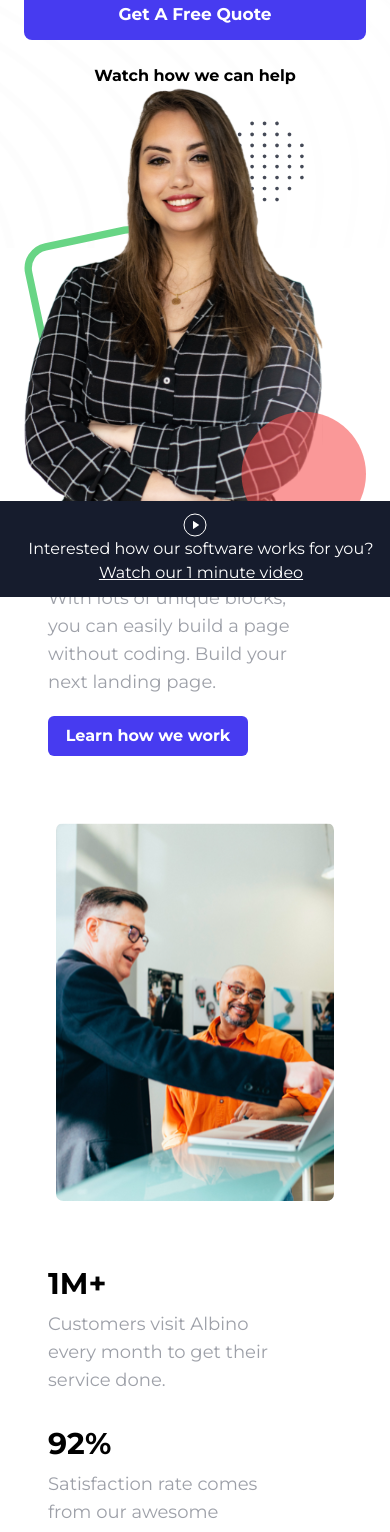
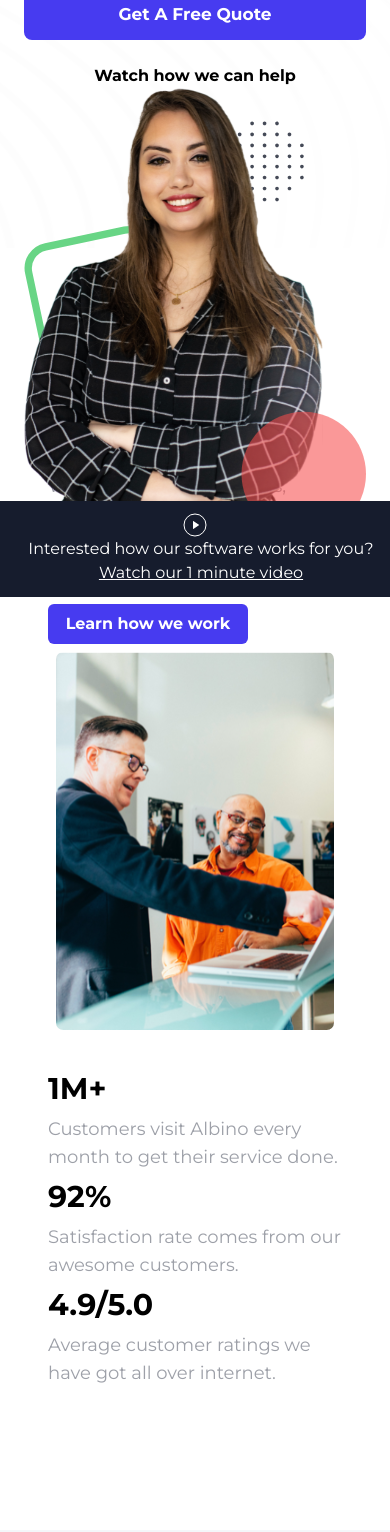
Before and after one commit to nduking/ReactKara, a React (Vite) app: page / in a window 390 px wide. Shown: the part 436-1968 px from the top of the page. Built offline with nearby package versions, Linux system fonts and the light colour scheme.

Commit message:
responsive 1

```diff
--- a/src/components/CTA.jsx
+++ b/src/components/CTA.jsx
@@ -2,18 +2,18 @@ import React from "react";
 
 const CTA = () => {
   return (
-    <section className="relative h-[580px] bg-[url('/BG.svg')] bg-cover bg-center flex items-center justify-center">
+    <section className="relative lg:h-[580px] bg-[url('/BG.svg')] bg-cover bg-center flex items-center justify-center">
       <div className="absolute inset-0 bg-black/30"></div>
-      <div className="flex flex-col items-center justify-center ">
+      <div className="flex flex-col items-center justify-center py-3">
         <img
           src="PlayButton.svg"
           className="flex items-center justify-center w-20 h-20"
           alt=""
         />
-        <h2 className="flex mt-2 text-5xl font-bold text-white">
+        <h2 className="flex mt-2 text-5xl font-bold text-center text-white">
           How do we help you to grow?
         </h2>
-        <p className="text-[19px] leading-8 font-[400] text-white w-[70%] text-center mt-3">
+        <p className="text-[19px] leading-8 font-[400] text-white lg:w-[70%] text-center mt-3">
           With lots of unique blocks, you can easily build a page without
           coding. Build your next landing page.
         </p>
--- a/src/components/Footer.jsx
+++ b/src/components/Footer.jsx
@@ -9,9 +9,9 @@ import { FaLinkedin } from "react-icons/fa";
 
 const Footer = () => {
   return (
-    <section className="grid grid-cols-1 lg:grid-cols-5  bg-brainyWaveBlack lg:w-[1400px] lg:h-[350px] py-12 lg:px-[180px] lg:space-x-8 items-center justify-center mx-auto">
+    <section className="grid grid-cols-1 lg:grid-cols-5  bg-brainyWaveBlack lg:w-[1400px] lg:h-[350px] py-12 lg:px-[180px] lg:space-x-8 items-center justify-center mx-auto xl:w-[1600px] px-5">
       {/* Brainwave.io */}
-      <div>
+      <div className="block">
         <Heading
           className={`text-[28px] font-bold text-white py-5`}
           headingText={`Brainwave.io`}
--- a/src/components/Info.jsx
+++ b/src/components/Info.jsx
@@ -5,10 +5,10 @@ import Content from "./mini-component/Content";
 
 const Info = () => {
   return (
-    <section className="grid grid-cols-1 lg:grid-cols-3 p-12 mt-[100px] mb-[40px]">
-      <div className="h-[419px] flex flex-col justify-center">
+    <section className="grid grid-cols-1 lg:grid-cols-3 p-12 mt-[100px] lg:mb-[40px]">
+      <div className="lg:h-[419px] flex flex-col justify-center">
         <Heading
-          className={`text-3xl font-bold w-[90%]`}
+          className={` text-xl lg:text-3xl font-bold lg:w-[90%]`}
           headingText={`Experienced experts are giving advices.`}
         />
         <p className="text-[#181f316c] text-lg py-5 w-[90%]">
@@ -24,7 +24,7 @@ const Info = () => {
         <img src="/info_IMG BG.svg" alt="info_section" className="p-2" />
       </div>
       <div className="h-[419px]">
-        <div className="mt-6 w-[75%]">
+        <div className="lg:mt-6 lg:w-[75%]">
           <Heading className={`text-3xl font-bold py-2`} headingText={"1M+"} />
           <Content
             className={`text-lg text-[#181f316c] font-normal`}
@@ -33,14 +33,14 @@ const Info = () => {
             }
           />
         </div>
-        <div className="mt-6 w-[75%]">
+        <div className="lg:mt-6 lg:w-[75%]">
           <Heading className={`text-3xl font-bold py-2`} headingText={"92%"} />
           <Content
             className={`text-lg text-[#181f316c] font-normal`}
             contentText={"Satisfaction rate comes from our awesome customers."}
           />
         </div>
-        <div className="mt-6 w-[75%]">
+        <div className="lg:mt-6 lg:w-[75%]">
           <Heading
             className={`text-3xl font-bold py-2`}
             headingText={"4.9/5.0"}
--- a/src/components/Reasons.jsx
+++ b/src/components/Reasons.jsx
@@ -12,15 +12,15 @@ const Reasons = () => {
         className={`bg-brainyWavePurple text-white text-x px-5 py-3 rounded-md`}
         btnText={`Resgister now`}
       /> */}
-      <div className="grid grid-cols-2 px-40 ">
+      <div className="grid px-5 lg:px-40 lg:grid-cols-2 ">
         <div className="pt-5 mt-5">
           <img src="/Content.png" alt="" />
         </div>
-        <div className="py-8 mt-10">
-          <h3 className="text-3xl font-bold leading-10 t-10">
+        <div className="py-4 lg:py-8 lg:mt-10">
+          <h3 className="text-2xl font-bold leading-10 lg:text-3xl lg:t-10">
             Reasons you should choose us to grow today.
           </h3>
-          <p className="text-[19px] font-[400] leading-8 text-[#161C2D]/50 mt-10">
+          <p className="text-[19px] font-[400] leading-8 text-[#161C2D]/50 lg:mt-10 mt-3">
             We share common trends and strategies for improving your rental
             income and making sure you stay in high demand.
           </p>
--- a/src/components/Services.jsx
+++ b/src/components/Services.jsx
@@ -41,7 +41,7 @@ const Services = () => {
     </div>;
   }
   return (
-    <section className="min-h-screen bg-[#F4F7FA] py-20">
+    <section className="py-2 min-h-screen bg-[#F4F7FA] lg:py-20">
       <div className="flex flex-col items-center justify-center">
         <h3 className="text-2xl lg:text-[36px] font-bold leading-6">
           Services we offer for you
--- a/src/components/Testimonials.jsx
+++ b/src/components/Testimonials.jsx
@@ -45,7 +45,7 @@ const Testimonials = () => {
   return (
     <section className="min-h-screen">
       <div className="flex flex-col items-center justify-center mx-auto mt-7">
-        <h2 className="text-[36px] font-bold leading-6">
+        <h2 className="text-[36px] font-bold leading-6 text-center">
           What people say about us
         </h2>
         <p className="font-light text-[19px] lg:w-[50%] flex items-center justify-center text-center mt-7">
@@ -66,7 +66,7 @@ const Testimonials = () => {
         ))}
       </div>
       <div className="lg:w-[1400px] h-[150px] bg-[#68D585] mt-[60px] flex flex-col lg:flex-row items-center justify-center space-x-2 mx-auto">
-        <p className="text-3xl font-bold text-white">Ready to get started?</p>
+        <p className="text-3xl font-bold text-center text-white">Ready to get started?</p>
         <Button
           className={`bg-white w-[180px] h-[50px] rounded-lg text-brainyWaveBlack font-bold`}
           btnText={`Get A Free Quote`}
```
